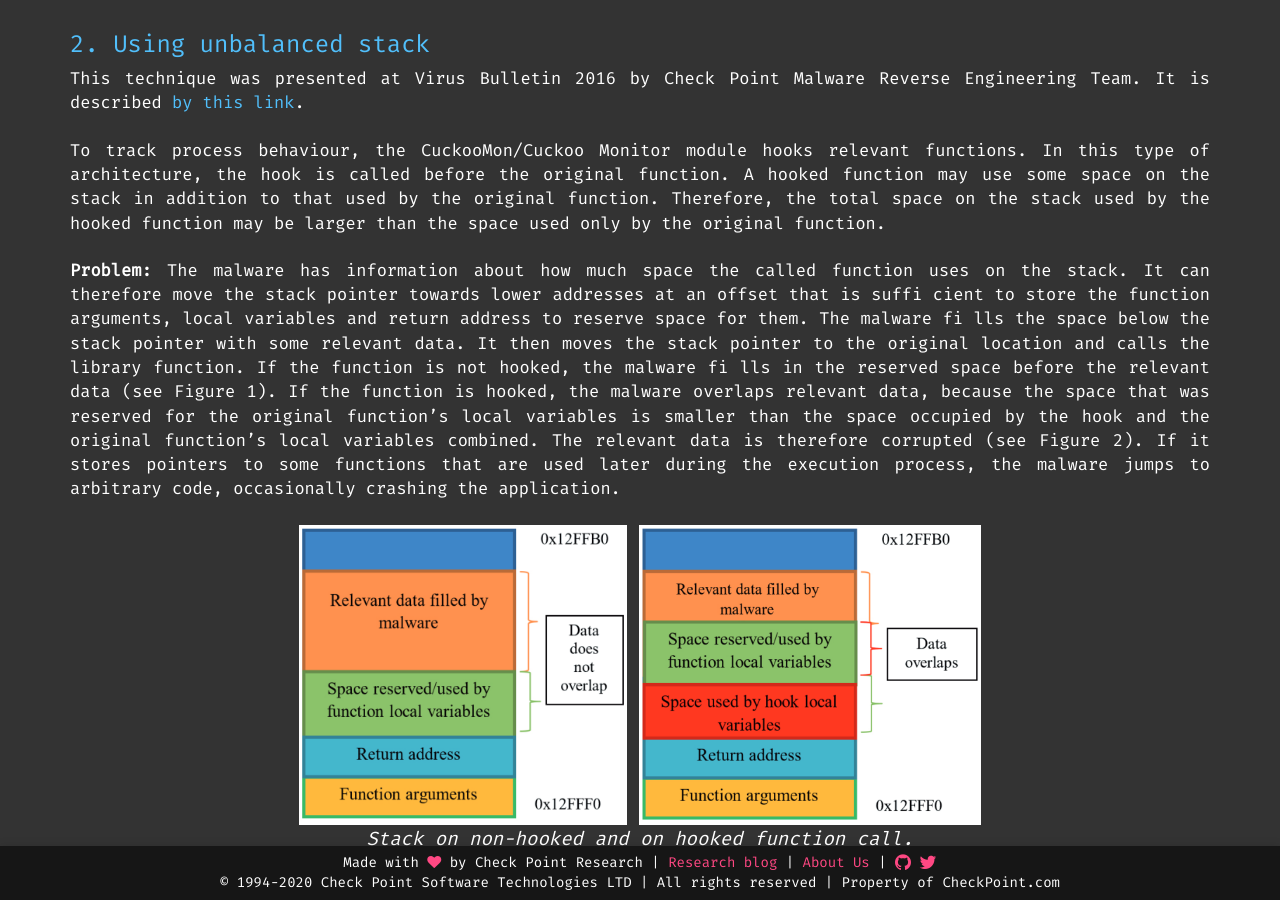
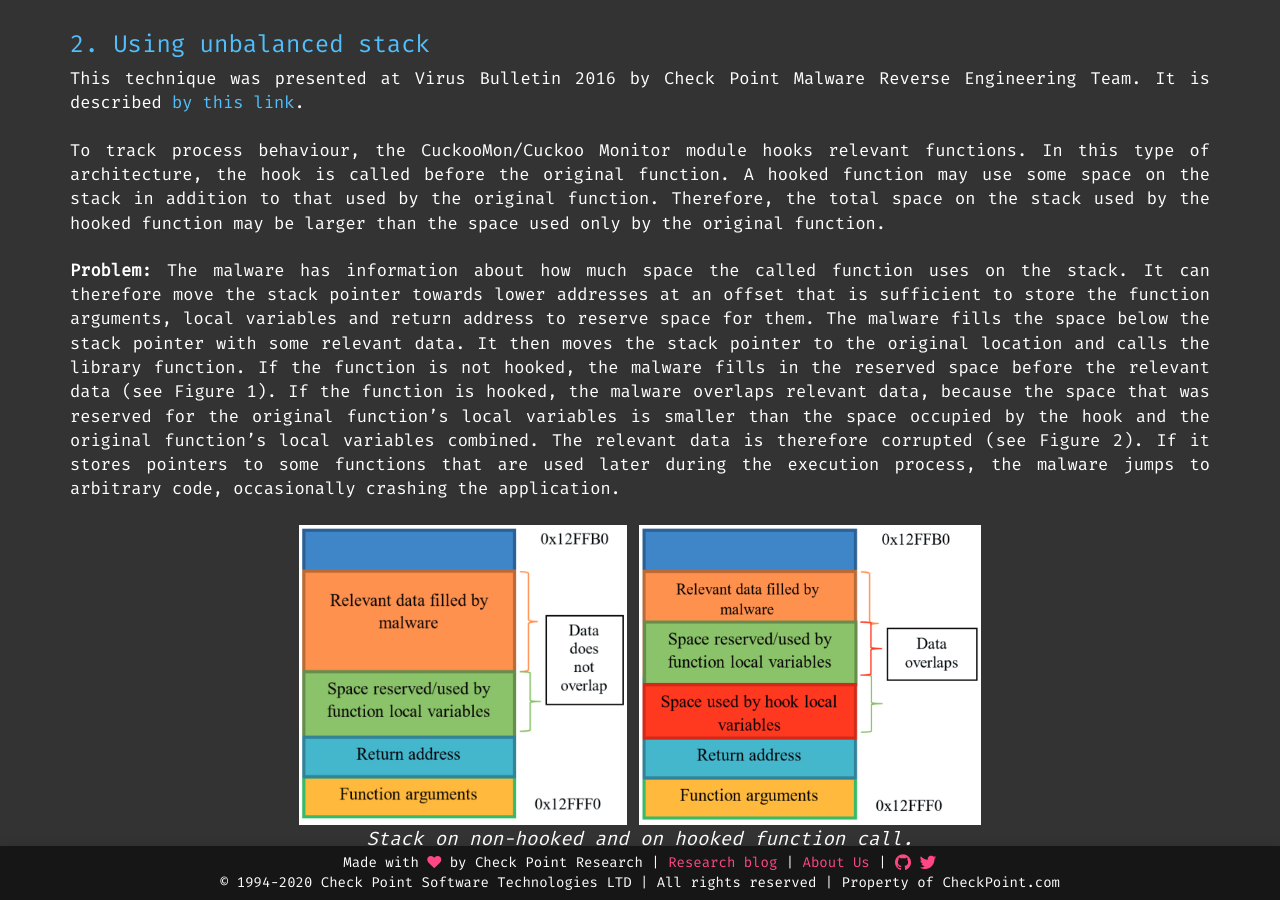
Before and after one commit to CheckPointSW/Evasions, a Jekyll site: the page built from _techniques/os-features.md, in a window 1280 px wide and 900 px high, scrolled down 2292 px. Built offline with Jekyll 4.4.1, drawn with Linux system fonts in a browser that asks for light colours; nearby versions of some CDN libraries; some web fonts are replaced; comment, search, counter and statistics services are not loaded.

Commit message:
Typo fixes

```diff
--- a/_techniques/os-features.md
+++ b/_techniques/os-features.md
@@ -109,7 +109,7 @@ To track process behaviour, the CuckooMon/Cuckoo Monitor module hooks relevant f
 
 <hr class="space">
 
-<b>Problem:</b> The malware has information about how much space the called function uses on the stack. It can therefore move the stack pointer towards lower addresses at an offset that is suffi cient to store the function arguments, local variables and return address to reserve space for them. The malware fi lls the space below the stack pointer with some relevant data. It then moves the stack pointer to the original location and calls the library function. If the function is not hooked, the malware fi lls in the reserved space before the relevant data (see Figure 1). If the function is hooked, the malware overlaps relevant data, because the space that was reserved for the original function’s local variables is smaller than the space occupied by the hook and the original function’s local variables combined. The relevant data is therefore corrupted (see Figure 2). If it stores pointers to some functions that are used later during the execution process, the malware jumps to arbitrary code, occasionally crashing the application.
+<b>Problem:</b> The malware has information about how much space the called function uses on the stack. It can therefore move the stack pointer towards lower addresses at an offset that is sufficient to store the function arguments, local variables and return address to reserve space for them. The malware fills the space below the stack pointer with some relevant data. It then moves the stack pointer to the original location and calls the library function. If the function is not hooked, the malware fills in the reserved space before the relevant data (see Figure 1). If the function is hooked, the malware overlaps relevant data, because the space that was reserved for the original function’s local variables is smaller than the space occupied by the hook and the original function’s local variables combined. The relevant data is therefore corrupted (see Figure 2). If it stores pointers to some functions that are used later during the execution process, the malware jumps to arbitrary code, occasionally crashing the application.
 
 <hr class="space">
 
```
